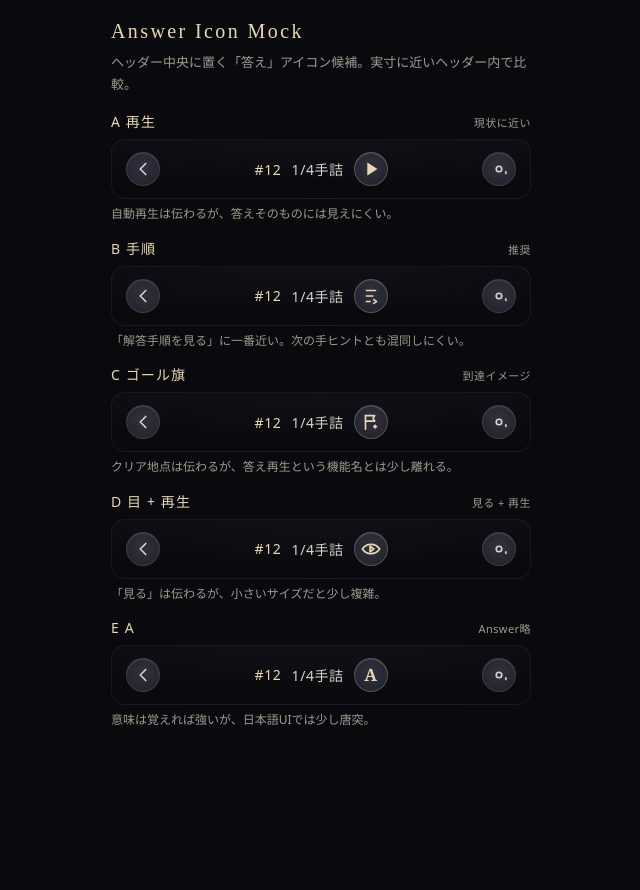
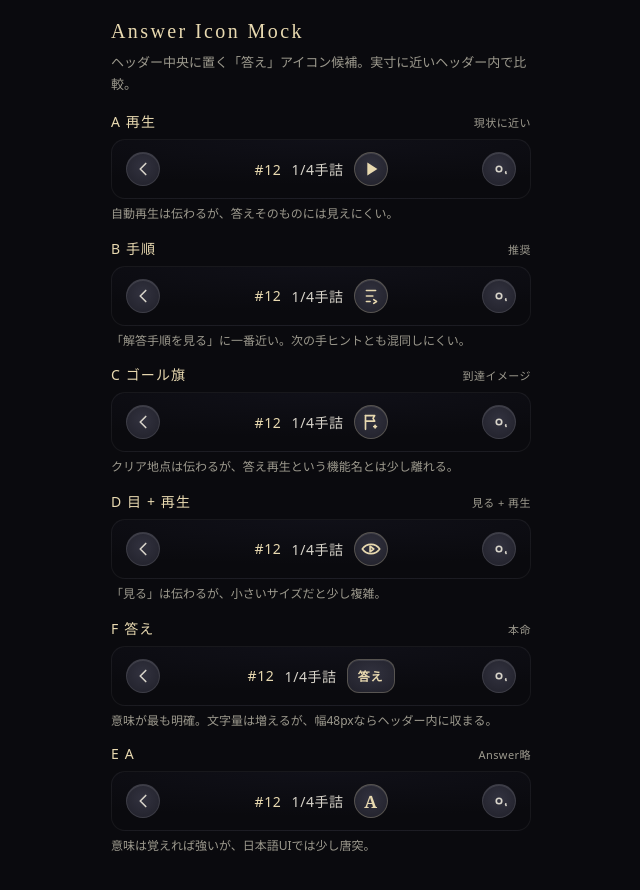
Before and after one commit to kajisaden/tsugai, a website: page web/answer-icon-mock.html in a window 1280 px wide. Shown: the whole page, without its empty margins (319-959 px from the left). Before the commit the page ends 800 px from the top, so only its background shows below. Drawn offline with Linux system fonts and the light colour scheme.

Commit message:
答えボタンを文字入りモックに更新

```diff
--- a/web/answer-icon-mock.html
+++ b/web/answer-icon-mock.html
@@ -100,6 +100,13 @@ svg {
   font-weight: 700;
   line-height: 1;
 }
+.answer.answer-word {
+  width: 48px;
+  border-radius: 12px;
+  font-size: 12px;
+  font-weight: 600;
+  letter-spacing: .08em;
+}
 .note {
   margin: -2px 0 0;
   color: #9d9a8e;
@@ -149,6 +156,15 @@ svg {
     <p class="note">「見る」は伝わるが、小さいサイズだと少し複雑。</p>
   </section>
   <section class="variant">
+    <div class="meta"><span class="name">F 答え</span><span class="tag">本命</span></div>
+    <div class="bar">
+      <div class="round"><svg viewBox="0 0 24 24"><path d="M15 18 9 12l6-6"/></svg></div>
+      <div class="status"><span class="no">#12</span><span class="count">1/4手詰</span><span class="answer answer-word">答え</span></div>
+      <div class="round settings"><svg viewBox="0 0 24 24"><circle cx="12" cy="12" r="3"/><path d="M19.4 15a1.65 1.65 0 0 0 .33 1.82"/></svg></div>
+    </div>
+    <p class="note">意味が最も明確。文字量は増えるが、幅48pxならヘッダー内に収まる。</p>
+  </section>
+  <section class="variant">
     <div class="meta"><span class="name">E A</span><span class="tag">Answer略</span></div>
     <div class="bar">
       <div class="round"><svg viewBox="0 0 24 24"><path d="M15 18 9 12l6-6"/></svg></div>
```
Also changed, not shown: web/minimal-play-mock.html (+7 -4 lines).
